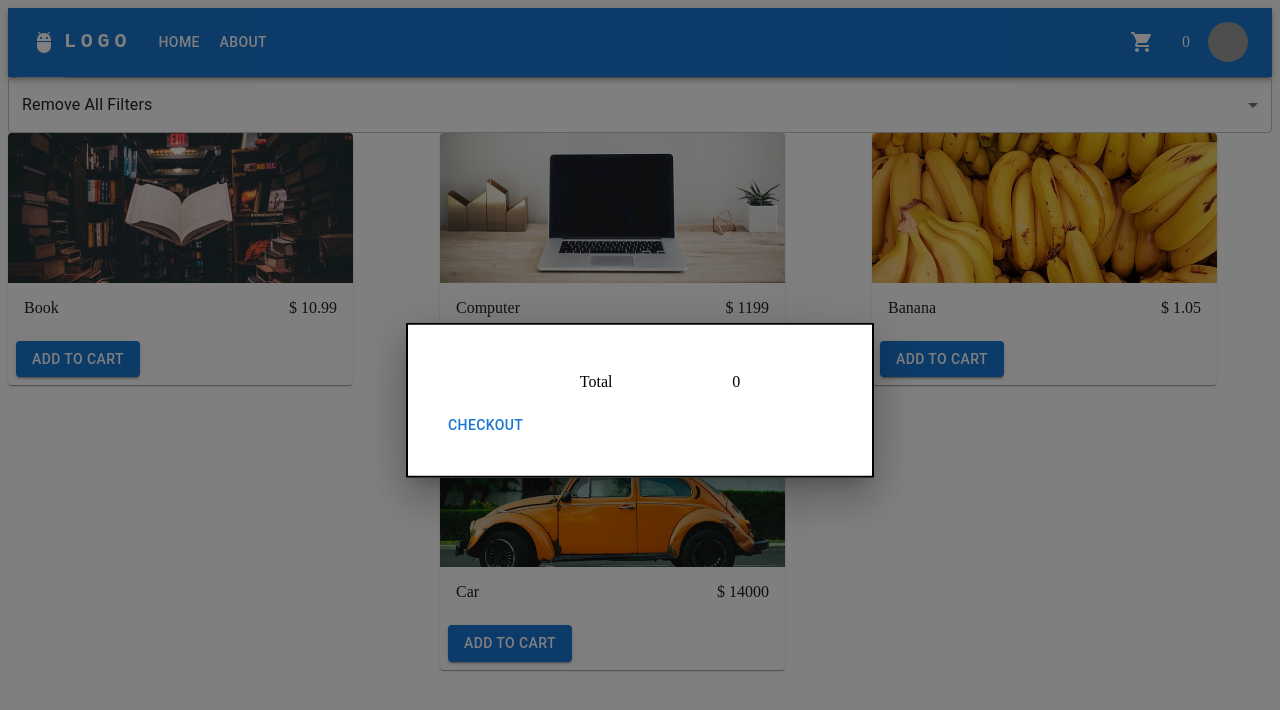
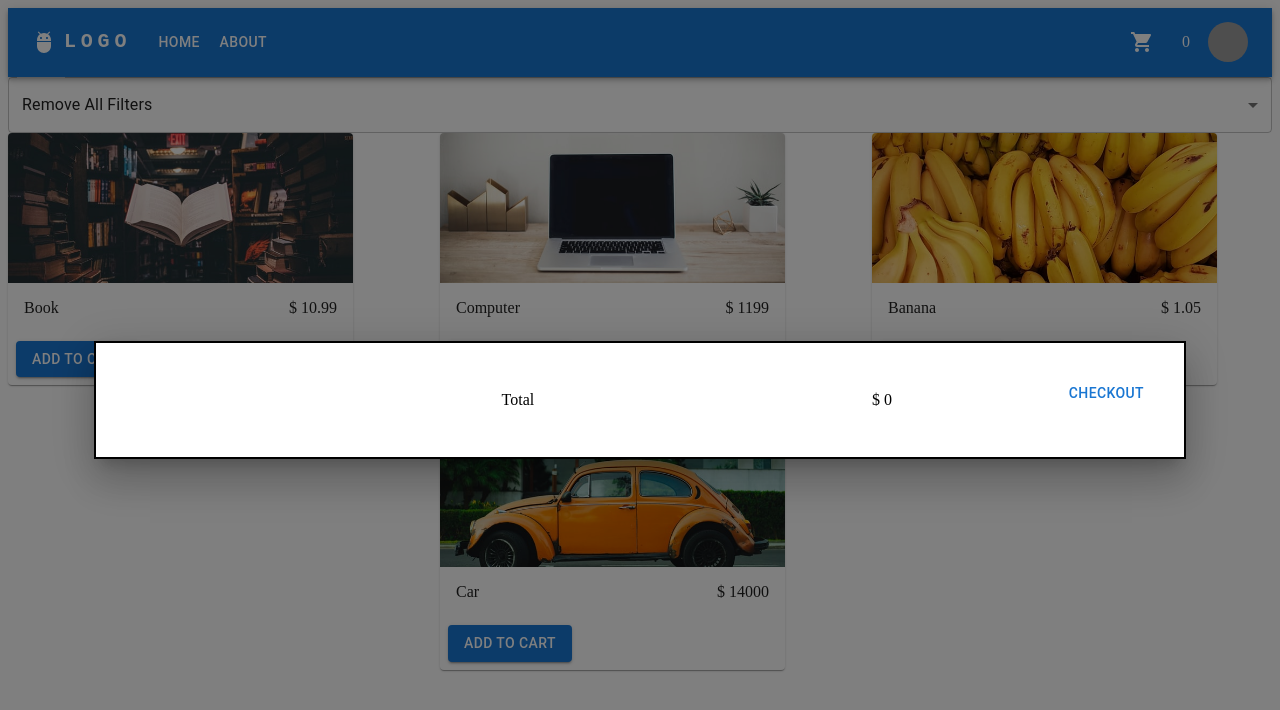
Before and after one commit to yash06112002/totalitycorp-frontend-challenge, a React (Vite) app: page / in a window 1280 px wide. Both pictures are taken after a click on the button 1150 px from the left and 42 px from the top of the page. Shown: the top 710 px of the page. Built offline with nearby package versions, Linux system fonts and the light colour scheme; grey boxes are pictures that could not be loaded.

Commit message:
checkout improvement

```diff
--- a/src/components/Cart.tsx
+++ b/src/components/Cart.tsx
@@ -13,11 +13,12 @@ const style = {
   top: "50%",
   left: "50%",
   transform: "translate(-50%, -50%)",
-  width: 400,
+  width: "80vw",
   bgcolor: "background.paper",
   border: "2px solid #000",
   boxShadow: 24,
   p: 4,
+  display: { xs: "inline", md: "flex" },
 };
 
 export default function Cart() {
@@ -31,7 +32,7 @@ export default function Cart() {
     return total + (item?.price || 0) * cartItem.quantity;
   }, 0);
   return (
-    <div>
+    <div style={{}}>
       <Button onClick={handleOpen} sx={{ color: "white" }}>
         <ShoppingCartIcon sx={{ marginRight: 2 }} />
       </Button>
@@ -50,12 +51,12 @@ export default function Cart() {
               display: "flex",
               justifyContent: "space-around",
               gap: "2",
-              width: "70%",
+              width: "80%",
               marginLeft: "20%",
             }}
           >
             <p>Total</p>
-            <p>{totalAmount}</p>
+            <p>$ {totalAmount}</p>
           </div>
           <Checkout totalAmount={totalAmount} />
         </Box>
--- a/src/components/CartItem.tsx
+++ b/src/components/CartItem.tsx
@@ -20,14 +20,15 @@ const CartItem = ({ id }: CartItemProps) => {
           src={item.imgUrl}
           style={{
             height: "75px",
-            width: "125px",
-            objectFit: "cover",
+            width: "50%",
+            objectFit: "contain",
             margin: 10,
           }}
         />
         <div
           style={{
             width: "30%",
+            gap: "3",
           }}
         >
           <p>{item.name}</p>
--- a/src/components/Checkout.tsx
+++ b/src/components/Checkout.tsx
@@ -10,7 +10,7 @@ const style = {
   top: "50%",
   left: "50%",
   transform: "translate(-50%, -50%)",
-  width: 400,
+  width: 200,
   bgcolor: "background.paper",
   border: "2px solid #000",
   boxShadow: 24,
```
